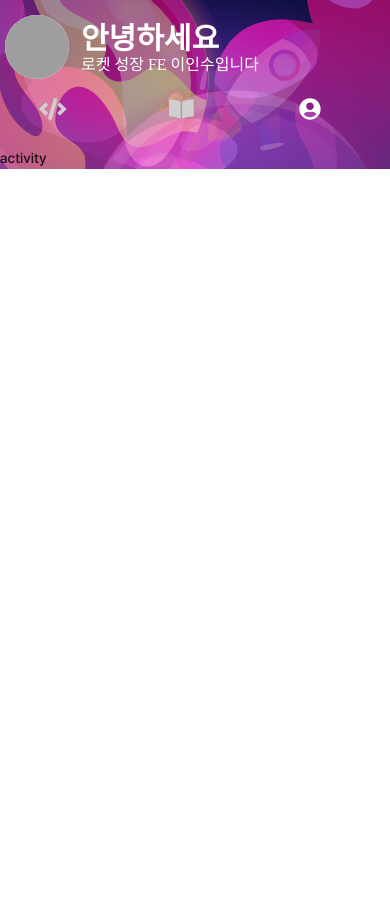
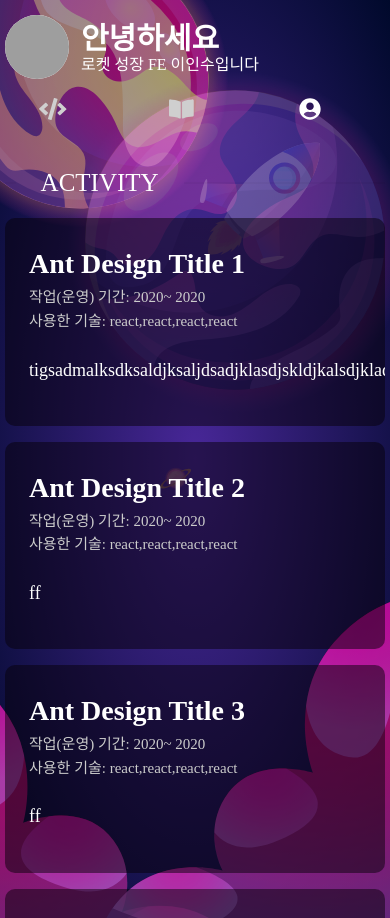
Before and after one commit to lee-insu/rocket-portfolio, a Next.js app: page /activity in a window 390 px wide. Before the commit the page ends 844 px from the top, so only its background shows below. Built offline with nearby package versions, Linux system fonts and the light colour scheme; grey boxes are pictures that could not be loaded.

Commit message:
리스트, 카드 반응형

```diff
--- a/package.json
+++ b/package.json
@@ -17,6 +17,7 @@
     "next": "12.0.7",
     "react": "17.0.2",
     "react-dom": "17.0.2",
+    "react-infinite-scroll-component": "^6.1.0",
     "swiper": "^7.3.2"
   },
   "devDependencies": {
--- a/pages/activity.js
+++ b/pages/activity.js
@@ -1,9 +1,117 @@
-import React from "react";
+import { Col, Divider, Row, List, Card } from "antd";
+import Head from "next/head";
+import style from "../styles/Activity.module.css";
+import "antd/dist/antd.css";
+import InfiniteScroll from "react-infinite-scroll-component";
 
 const Activity = () => {
+  const data = [
+    {
+      title: "Ant Design Title 1",
+      during: "2020~ 2020",
+      stacks: "react,react,react,react",
+      des: "tigsadmalksdksaldjksaljdsadjklasdjskldjkalsdjkladalkdlkadjsak",
+    },
+    {
+      title: "Ant Design Title 2",
+      during: "2020~ 2020",
+      stacks: "react,react,react,react",
+      des: "ff",
+    },
+    {
+      title: "Ant Design Title 3",
+      during: "2020~ 2020",
+      stacks: "react,react,react,react",
+      des: "ff",
+    },
+    {
+      title: "Ant Design Title 4",
+      during: "2020~ 2020",
+      stacks: "react,react,react,react",
+      des: "ff",
+    },
+    {
+      title: "Ant Design Title 4",
+      during: "2020~ 2020",
+      stacks: "react,react,react,react",
+      des: "ff",
+    },
+    {
+      title: "Ant Design Title 4",
+      during: "2020~ 2020",
+      stacks: "react,react,react,react",
+      des: "ff",
+    },
+    {
+      title: "Ant Design Title 4",
+      during: "2020~ 2020",
+      stacks: "react,react,react,react",
+      des: "ff",
+    },
+    {
+      title: "Ant Design Title 4",
+      during: "2020~ 2020",
+      stacks: "react,react,react,react",
+      des: "ff",
+    },
+  ];
   return (
-    <div>
-      <div>activity</div>
+    <div className={style.container}>
+      <Head>
+        <title>로켓 성장 이인수 : 활동</title>
+      </Head>
+      <Row>
+        <Col xs={24} sm={24} md={24} lg={24} xl={24}>
+          <Divider
+            className={style.divi_intro}
+            orientation="left"
+            style={{
+              fontFamily: "protendard",
+              fontSize: "25px",
+              fontWeight: 300,
+              color: "#fff",
+            }}
+          >
+            ACTIVITY
+          </Divider>
+        </Col>
+        <Col xs={24} sm={24} md={24} lg={24} xl={24}>
+          <InfiniteScroll
+            className={style.scroll}
+            dataLength={data.length}
+            height={700}
+          >
+            <List
+              grid={{ column: 1 }}
+              itemLayout="horizontal"
+              dataSource={data}
+              renderItem={(item) => (
+                <List.Item>
+                  <Card
+                    bordered={false}
+                    style={{
+                      width: "auto",
+                      backgroundColor: "rgba(6, 1, 8, 0.5)",
+                      color: "#fff",
+                      borderRadius: "10px",
+                    }}
+                  >
+                    <div className={style.title}>{item.title}</div>
+                    <div className={style.during}>
+                      작업(운영) 기간: {item.during}
+                    </div>
+                    <div className={style.stacks}>
+                      사용한 기술: {item.stacks}
+                    </div>
+                    <br />
+                    <p className={style.des}>{item.des}</p>
+                  </Card>
+                </List.Item>
+              )}
+            />
+          </InfiniteScroll>
+        </Col>
+      </Row>
     </div>
   );
 };
--- a/pages/index.js
+++ b/pages/index.js
@@ -4,7 +4,7 @@ import { Col, Row, Divider, Modal } from "antd";
 import "antd/dist/antd.css";
 import { Swiper, SwiperSlide } from "swiper/react";
 import SwiperCore, { EffectCards } from "swiper";
-import style from "../styles/Home.module.css";
+import style from "../styles/Project.module.css";
 import "swiper/css";
 import "swiper/css/effect-cards";
 import { motion } from "framer-motion";
@@ -41,7 +41,6 @@ export default function Home() {
     });
   };
 
-  console.log(article);
   const handleOk = () => {
     setIsModalVisible(false);
   };
--- /dev/null
+++ b/styles/Activity.module.css
@@ -0,0 +1,70 @@
+.container {
+  padding: 70px 150px;
+  font-family: protendard;
+  color: #fff;
+}
+
+.list_item {
+  font-family: protendard;
+  font-weight: 300;
+  columns: #fff;
+}
+
+.title {
+  font-weight: 700;
+  font-size: 28px;
+}
+.during,
+.stacks {
+  font-family: 400;
+  font-size: 15px;
+  color: rgb(204, 204, 204);
+}
+.des {
+  font-family: 400;
+  font-size: 18px;
+}
+
+.scroll::-webkit-scrollbar {
+  width: 6px;
+}
+
+.scroll::-webkit-scrollbar-thumb {
+  height: 17%;
+  background-color: rgb(85, 20, 189);
+  border-radius: 10px;
+}
+
+.scroll::-webkit-scrollbar-track {
+  background-color: rgba(93, 33, 133, 0.33);
+}
+@media screen and (min-width: 1200px) and (max-width: 1600px) {
+  .container {
+    padding: 70px 100px;
+  }
+}
+@media screen and (min-width: 1141px) and (max-width: 1280px) {
+  .container {
+    padding: 70px 60px;
+  }
+}
+@media screen and (min-width: 992px) and (max-width: 1140px) {
+  .container {
+    padding: 70px 20px;
+  }
+}
+@media screen and (min-width: 769px) and (max-width: 992px) {
+  .container {
+    padding: 0px 30px;
+  }
+}
+@media screen and (max-width: 768px) {
+  .container {
+    padding: 0px 10px;
+  }
+}
+@media screen and (max-width: 658px) {
+  .container {
+    padding: 0px 5px;
+  }
+}
--- /dev/null
+++ b/styles/Project.module.css
@@ -0,0 +1,137 @@
+.container {
+  padding: 150px;
+  font-family: protendard;
+}
+.back {
+  background: none;
+}
+.img {
+  width: 120%;
+  background-image: linear-gradient(rgba(0, 0, 0, 0.6), rgba(0, 0, 0, 0.9));
+  background-size: cover;
+  background-repeat: no-repeat;
+  opacity: 0.5;
+}
+
+.modal {
+  z-index: 2000;
+  color: #fff;
+}
+
+.script {
+  position: absolute;
+  z-index: 9;
+  bottom: 5%;
+  left: 5%;
+}
+
+.script > :nth-child(1) {
+  font-size: 25px;
+  font-weight: 900;
+}
+
+.script > :nth-child(2) {
+  font-size: 20px;
+  font-weight: 500;
+}
+
+.script > :nth-child(3) {
+  font-size: 15px;
+  font-weight: 500;
+}
+@media screen and (min-width: 1200px) and (max-width: 1600px) {
+  .container {
+    padding: 160px 0px 0px 17%;
+  }
+
+  .script > :nth-child(1) {
+    font-size: 22px;
+    font-weight: 900;
+  }
+
+  .script > :nth-child(2) {
+    font-size: 17px;
+    font-weight: 500;
+  }
+
+  .script > :nth-child(3) {
+    font-size: 12px;
+    font-weight: 500;
+  }
+}
+@media screen and (min-width: 1141px) and (max-width: 1280px) {
+  .container {
+    padding: 150px 0px 0px 20%;
+  }
+
+  .script > :nth-child(1) {
+    font-size: 19px;
+    font-weight: 900;
+  }
+
+  .script > :nth-child(2) {
+    font-size: 14px;
+    font-weight: 500;
+  }
+
+  .script > :nth-child(3) {
+    font-size: 9px;
+    font-weight: 500;
+  }
+}
+@media screen and (min-width: 992px) and (max-width: 1140px) {
+  /* lg */
+  .container {
+    padding: 150px 0px 0px 15%;
+  }
+
+  .script > :nth-child(1) {
+    font-size: 19px;
+    font-weight: 900;
+  }
+
+  .script > :nth-child(2) {
+    font-size: 14px;
+    font-weight: 500;
+  }
+
+  .script > :nth-child(3) {
+    font-size: 9px;
+    font-weight: 500;
+  }
+}
+@media screen and (min-width: 769px) and (max-width: 992px) {
+  .container {
+    padding: 10px 0px 10% 12%;
+  }
+}
+
+@media screen and (max-width: 768px) {
+  .container {
+    padding: 30px 0px 5% 15%;
+    height: 90vh;
+  }
+}
+
+@media screen and (max-width: 658px) {
+  .container {
+    position: relative;
+    padding: 20px 0;
+    left: 7%;
+    height: 90vh;
+  }
+  .script > :nth-child(1) {
+    font-size: 15px;
+    font-weight: 900;
+  }
+
+  .script > :nth-child(2) {
+    font-size: 12px;
+    font-weight: 500;
+  }
+
+  .script > :nth-child(3) {
+    font-size: 9px;
+    font-weight: 500;
+  }
+}
--- a/styles/Stacks.module.css
+++ b/styles/Stacks.module.css
@@ -41,7 +41,7 @@
   .row {
     border: 0px solid;
     padding: 20px 10px;
-    background-color: rgba(41, 40, 103, 0.6);
+    background-color: rgba(6, 1, 8, 0.5);
     border-radius: 25px;
     text-align: center;
     left: 0%;
@@ -59,7 +59,7 @@
     padding: 0px;
     border: 0px solid;
     padding: 20px 10px;
-    background-color: rgba(41, 40, 103, 0.6);
+    background-color: rgba(6, 1, 8, 0.5);
     border-radius: 25px;
     text-align: center;
     left: 0%;
```
Also changed, not shown: pages/stacks.js (+6 -5 lines), styles/Home.module.css (deleted, +0 -137 lines), 2 other files (tests, documents, lock files or other folders).
